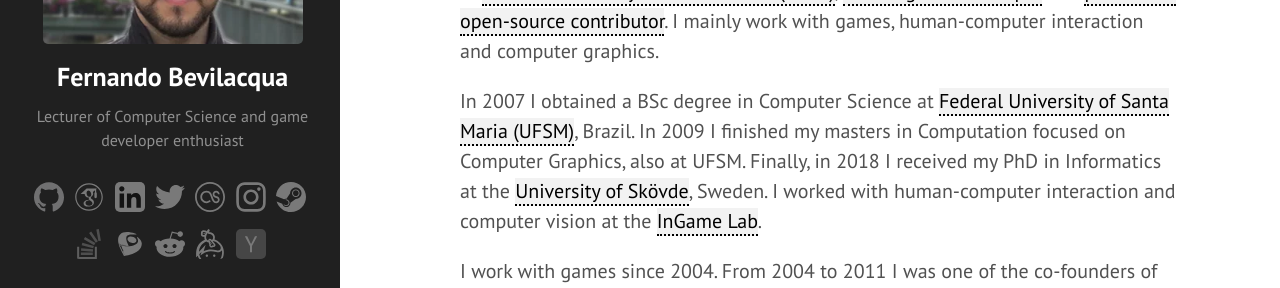
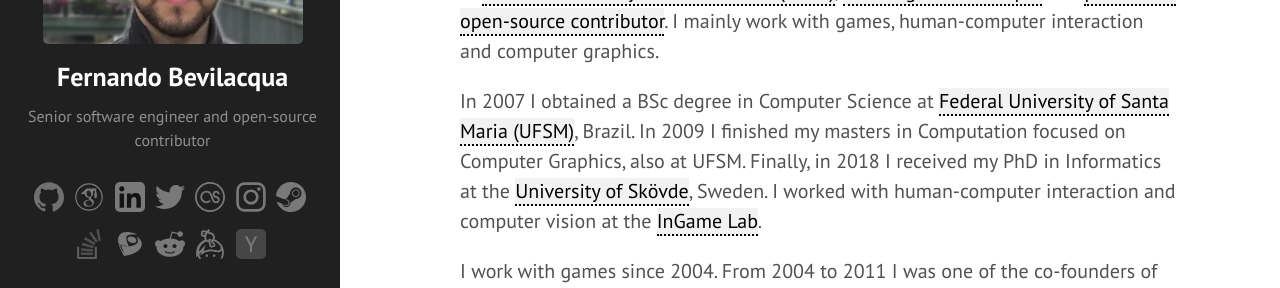
Before and after one commit to Dovyski/dovyski.github.io, a Jekyll site: the page built from index.md, in a window 1280 px wide. Shown: the part 154-442 px from the top of the page. Built offline with Jekyll 4.4.1, drawn with Linux system fonts in a browser that asks for light colours; nearby versions of some CDN libraries.

Commit message:
Update _config.yml

```diff
--- a/_config.yml
+++ b/_config.yml
@@ -7,8 +7,8 @@
 
 # Setup
 title:            Fernando Bevilacqua
-tagline:          'Lecturer of Computer Science and game developer enthusiast'
-description:      'Fernando Bevilacqua is a Lecturer of Computer Science, former game developer (now enthusiast during the free time), passionate about everything open-source.'
+tagline:          'Senior software engineer and open-source contributor'
+description:      'Fernando Bevilacqua is a senior software engineer, former game developer (now enthusiast during the free time), passionate about everything open-source.'
 url:              https://www.fernandobevilacqua.com
 baseurl:          /
 redirect:         false
```
